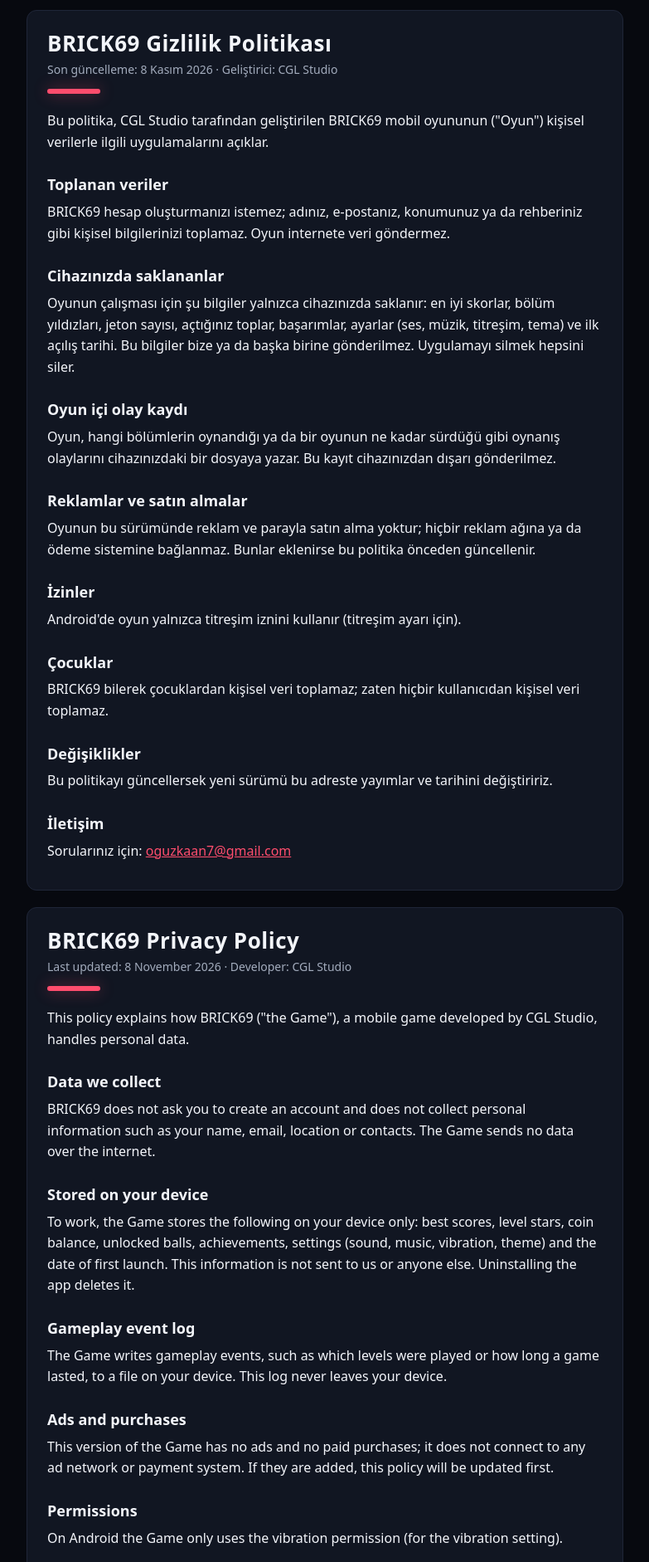
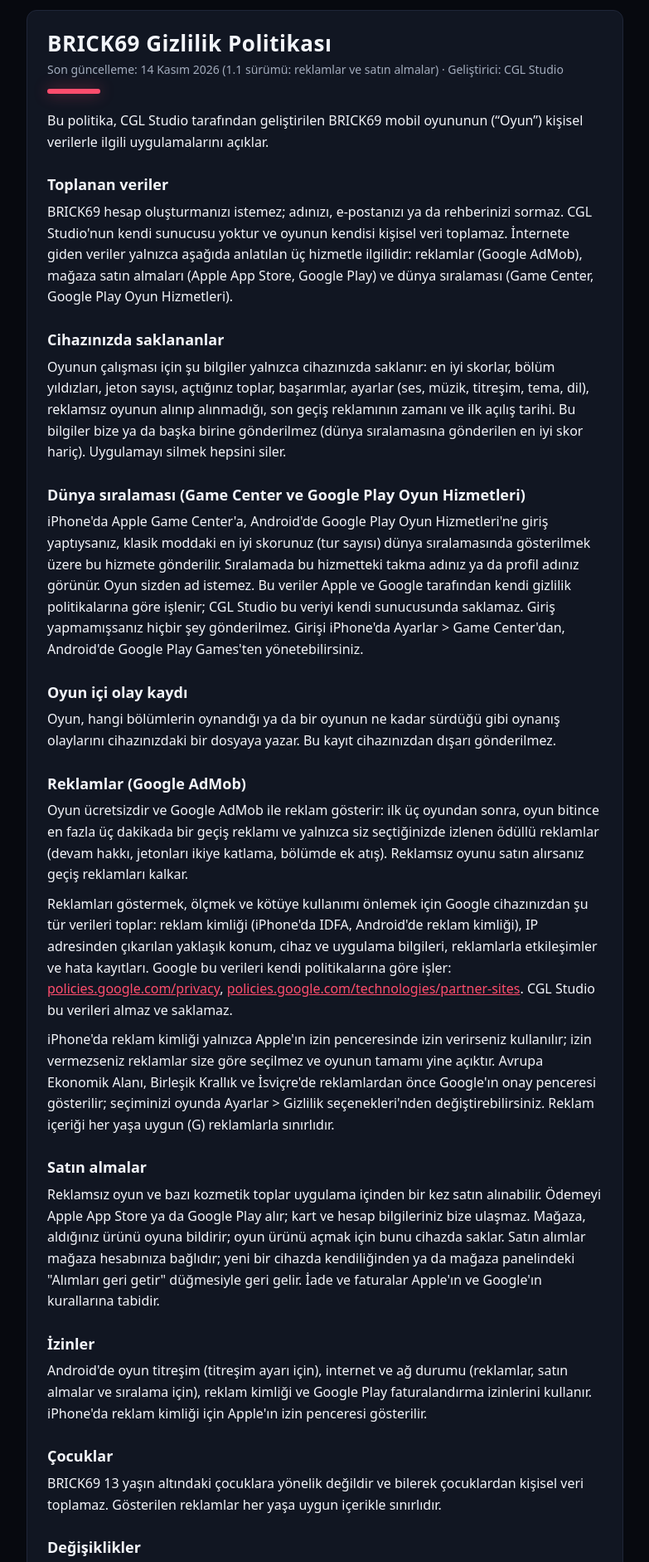
Before and after one commit to oguzkaan7/oguzkaan7.github.io, a plain HTML site: page brick69/gizlilik.html in a window 1280 px wide. Shown: the part 60-1942 px from the top of the page at 83% size, without its empty margins (248-1031 px from the left). Drawn offline with Linux system fonts and the light colour scheme.

Commit message:
BRICK69 gizlilik politikası: 1.1 (AdMob reklamları ve uygulama içi satın almalar)
Co-Authored-By: Claude Opus 5.5 <noreply@anthropic.com>

```diff
--- a/brick69/gizlilik.html
+++ b/brick69/gizlilik.html
@@ -27,48 +27,80 @@
 
   <article lang="tr" id="tr">
     <h1>BRICK69 Gizlilik Politikası</h1>
-    <p class="muted">Son güncelleme: 8 Kasım 2026 · Geliştirici: CGL Studio</p>
+    <p class="muted">Son güncelleme: 14 Kasım 2026 (1.1 sürümü: reklamlar ve satın almalar) · Geliştirici: CGL Studio</p>
     <div class="bar"></div>
-    <p>Bu politika, CGL Studio tarafından geliştirilen BRICK69 mobil oyununun (&quot;Oyun&quot;) kişisel verilerle ilgili uygulamalarını açıklar.</p>
+    <p>Bu politika, CGL Studio tarafından geliştirilen BRICK69 mobil oyununun (“Oyun”) kişisel verilerle ilgili uygulamalarını açıklar.</p>
+
     <h2>Toplanan veriler</h2>
-    <p>BRICK69 hesap oluşturmanızı istemez; adınız, e-postanız, konumunuz ya da rehberiniz gibi kişisel bilgilerinizi toplamaz. Oyun internete veri göndermez.</p>
+    <p>BRICK69 hesap oluşturmanızı istemez; adınızı, e-postanızı ya da rehberinizi sormaz. CGL Studio'nun kendi sunucusu yoktur ve oyunun kendisi kişisel veri toplamaz. İnternete giden veriler yalnızca aşağıda anlatılan üç hizmetle ilgilidir: reklamlar (Google AdMob), mağaza satın almaları (Apple App Store, Google Play) ve dünya sıralaması (Game Center, Google Play Oyun Hizmetleri).</p>
+
     <h2>Cihazınızda saklananlar</h2>
-    <p>Oyunun çalışması için şu bilgiler yalnızca cihazınızda saklanır: en iyi skorlar, bölüm yıldızları, jeton sayısı, açtığınız toplar, başarımlar, ayarlar (ses, müzik, titreşim, tema) ve ilk açılış tarihi. Bu bilgiler bize ya da başka birine gönderilmez. Uygulamayı silmek hepsini siler.</p>
+    <p>Oyunun çalışması için şu bilgiler yalnızca cihazınızda saklanır: en iyi skorlar, bölüm yıldızları, jeton sayısı, açtığınız toplar, başarımlar, ayarlar (ses, müzik, titreşim, tema, dil), reklamsız oyunun alınıp alınmadığı, son geçiş reklamının zamanı ve ilk açılış tarihi. Bu bilgiler bize ya da başka birine gönderilmez (dünya sıralamasına gönderilen en iyi skor hariç). Uygulamayı silmek hepsini siler.</p>
+
+    <h2>Dünya sıralaması (Game Center ve Google Play Oyun Hizmetleri)</h2>
+    <p>iPhone'da Apple Game Center'a, Android'de Google Play Oyun Hizmetleri'ne giriş yaptıysanız, klasik moddaki en iyi skorunuz (tur sayısı) dünya sıralamasında gösterilmek üzere bu hizmete gönderilir. Sıralamada bu hizmetteki takma adınız ya da profil adınız görünür. Oyun sizden ad istemez. Bu veriler Apple ve Google tarafından kendi gizlilik politikalarına göre işlenir; CGL Studio bu veriyi kendi sunucusunda saklamaz. Giriş yapmamışsanız hiçbir şey gönderilmez. Girişi iPhone'da Ayarlar &gt; Game Center'dan, Android'de Google Play Games'ten yönetebilirsiniz.</p>
+
     <h2>Oyun içi olay kaydı</h2>
     <p>Oyun, hangi bölümlerin oynandığı ya da bir oyunun ne kadar sürdüğü gibi oynanış olaylarını cihazınızdaki bir dosyaya yazar. Bu kayıt cihazınızdan dışarı gönderilmez.</p>
-    <h2>Reklamlar ve satın almalar</h2>
-    <p>Oyunun bu sürümünde reklam ve parayla satın alma yoktur; hiçbir reklam ağına ya da ödeme sistemine bağlanmaz. Bunlar eklenirse bu politika önceden güncellenir.</p>
+
+    <h2>Reklamlar (Google AdMob)</h2>
+    <p>Oyun ücretsizdir ve Google AdMob ile reklam gösterir: ilk üç oyundan sonra, oyun bitince en fazla üç dakikada bir geçiş reklamı ve yalnızca siz seçtiğinizde izlenen ödüllü reklamlar (devam hakkı, jetonları ikiye katlama, bölümde ek atış). Reklamsız oyunu satın alırsanız geçiş reklamları kalkar.</p>
+    <p>Reklamları göstermek, ölçmek ve kötüye kullanımı önlemek için Google cihazınızdan şu tür verileri toplar: reklam kimliği (iPhone'da IDFA, Android'de reklam kimliği), IP adresinden çıkarılan yaklaşık konum, cihaz ve uygulama bilgileri, reklamlarla etkileşimler ve hata kayıtları. Google bu verileri kendi politikalarına göre işler: <a href="https://policies.google.com/privacy">policies.google.com/privacy</a>, <a href="https://policies.google.com/technologies/partner-sites">policies.google.com/technologies/partner-sites</a>. CGL Studio bu verileri almaz ve saklamaz.</p>
+    <p>iPhone'da reklam kimliği yalnızca Apple'ın izin penceresinde izin verirseniz kullanılır; izin vermezseniz reklamlar size göre seçilmez ve oyunun tamamı yine açıktır. Avrupa Ekonomik Alanı, Birleşik Krallık ve İsviçre'de reklamlardan önce Google'ın onay penceresi gösterilir; seçiminizi oyunda Ayarlar &gt; Gizlilik seçenekleri'nden değiştirebilirsiniz. Reklam içeriği her yaşa uygun (G) reklamlarla sınırlıdır.</p>
+
+    <h2>Satın almalar</h2>
+    <p>Reklamsız oyun ve bazı kozmetik toplar uygulama içinden bir kez satın alınabilir. Ödemeyi Apple App Store ya da Google Play alır; kart ve hesap bilgileriniz bize ulaşmaz. Mağaza, aldığınız ürünü oyuna bildirir; oyun ürünü açmak için bunu cihazda saklar. Satın alımlar mağaza hesabınıza bağlıdır; yeni bir cihazda kendiliğinden ya da mağaza panelindeki "Alımları geri getir" düğmesiyle geri gelir. İade ve faturalar Apple'ın ve Google'ın kurallarına tabidir.</p>
+
     <h2>İzinler</h2>
-    <p>Android&#x27;de oyun yalnızca titreşim iznini kullanır (titreşim ayarı için).</p>
+    <p>Android'de oyun titreşim (titreşim ayarı için), internet ve ağ durumu (reklamlar, satın almalar ve sıralama için), reklam kimliği ve Google Play faturalandırma izinlerini kullanır. iPhone'da reklam kimliği için Apple'ın izin penceresi gösterilir.</p>
+
     <h2>Çocuklar</h2>
-    <p>BRICK69 bilerek çocuklardan kişisel veri toplamaz; zaten hiçbir kullanıcıdan kişisel veri toplamaz.</p>
+    <p>BRICK69 13 yaşın altındaki çocuklara yönelik değildir ve bilerek çocuklardan kişisel veri toplamaz. Gösterilen reklamlar her yaşa uygun içerikle sınırlıdır.</p>
+
     <h2>Değişiklikler</h2>
     <p>Bu politikayı güncellersek yeni sürümü bu adreste yayımlar ve tarihini değiştiririz.</p>
+
     <h2>İletişim</h2>
-    <p>Sorularınız için: <a href="mailto:oguzkaan7@gmail.com">oguzkaan7@gmail.com</a></p>
+    <p>Sorularınız için: oguzkaan7@gmail.com</p>
   </article>
 
   <article lang="en" id="en">
     <h1>BRICK69 Privacy Policy</h1>
-    <p class="muted">Last updated: 8 November 2026 · Developer: CGL Studio</p>
+    <p class="muted">Last updated: 14 November 2026 (version 1.1: ads and purchases) · Developer: CGL Studio</p>
     <div class="bar"></div>
-    <p>This policy explains how BRICK69 (&quot;the Game&quot;), a mobile game developed by CGL Studio, handles personal data.</p>
+    <p>This policy explains how BRICK69 (“the Game”), a mobile game developed by CGL Studio, handles personal data.</p>
+
     <h2>Data we collect</h2>
-    <p>BRICK69 does not ask you to create an account and does not collect personal information such as your name, email, location or contacts. The Game sends no data over the internet.</p>
+    <p>BRICK69 does not ask you to create an account and never asks for your name, email or contacts. CGL Studio runs no servers of its own, and the Game itself collects no personal data. Data leaves your device only through the three services described below: ads (Google AdMob), store purchases (Apple App Store, Google Play) and the world leaderboard (Game Center, Google Play Games Services).</p>
+
     <h2>Stored on your device</h2>
-    <p>To work, the Game stores the following on your device only: best scores, level stars, coin balance, unlocked balls, achievements, settings (sound, music, vibration, theme) and the date of first launch. This information is not sent to us or anyone else. Uninstalling the app deletes it.</p>
+    <p>To work, the Game stores the following on your device only: best scores, level stars, coin balance, unlocked balls, achievements, settings (sound, music, vibration, theme, language), whether ad-free play was bought, when the last between-games ad was shown, and the date of first launch. This information is not sent to us or anyone else (except the best score sent to the world leaderboard). Uninstalling the app deletes it.</p>
+
+    <h2>World leaderboard (Game Center and Google Play Games Services)</h2>
+    <p>If you are signed in to Apple Game Center on iPhone or Google Play Games Services on Android, your best Classic score (number of turns) is sent to that service to be shown on the world leaderboard. The leaderboard shows your nickname or profile name from that service; the Game never asks for a name. Apple and Google process this data under their own privacy policies; CGL Studio does not store it on its own servers. If you are not signed in, nothing is sent. You can manage sign-in under Settings &gt; Game Center on iPhone, or in Google Play Games on Android.</p>
+
     <h2>Gameplay event log</h2>
     <p>The Game writes gameplay events, such as which levels were played or how long a game lasted, to a file on your device. This log never leaves your device.</p>
-    <h2>Ads and purchases</h2>
-    <p>This version of the Game has no ads and no paid purchases; it does not connect to any ad network or payment system. If they are added, this policy will be updated first.</p>
+
+    <h2>Ads (Google AdMob)</h2>
+    <p>The Game is free and shows ads through Google AdMob: after your first three games, an ad between games at most once every three minutes when a game ends, and rewarded ads that play only when you choose them (a continue, doubling your coins, extra shots in a level). Buying ad-free play removes the ads between games.</p>
+    <p>To show and measure ads and to prevent abuse, Google collects data such as the advertising identifier (IDFA on iPhone, advertising ID on Android), approximate location derived from your IP address, device and app information, ad interactions and crash logs. Google processes this data under its own policies: <a href="https://policies.google.com/privacy">policies.google.com/privacy</a>, <a href="https://policies.google.com/technologies/partner-sites">policies.google.com/technologies/partner-sites</a>. CGL Studio does not receive or store it.</p>
+    <p>On iPhone the advertising identifier is used only if you allow it in Apple's permission prompt; if you don't, ads are not tailored to you and the whole Game stays available. In the European Economic Area, the United Kingdom and Switzerland, Google's consent form is shown before any ads; you can change your choice in the Game under Settings &gt; Privacy options. Ad content is limited to ads suitable for all ages (G).</p>
+
+    <h2>Purchases</h2>
+    <p>Ad-free play and some cosmetic balls can be bought once inside the app. Payment is taken by the Apple App Store or Google Play; your card and account details never reach us. The store tells the Game which item you bought, and the Game keeps that on your device to unlock it. Purchases belong to your store account and come back on a new device automatically or with the "Recover purchases" button in the shop. Refunds and receipts follow Apple's and Google's rules.</p>
+
     <h2>Permissions</h2>
-    <p>On Android the Game only uses the vibration permission (for the vibration setting).</p>
+    <p>On Android the Game uses the vibration permission (for the vibration setting), internet and network state (for ads, purchases and the leaderboard), the advertising ID and Google Play billing. On iPhone, Apple's permission prompt is shown for the advertising identifier.</p>
+
     <h2>Children</h2>
-    <p>BRICK69 does not knowingly collect personal data from children; it collects no personal data from anyone.</p>
+    <p>BRICK69 is not directed at children under 13 and does not knowingly collect personal data from children. The ads shown are limited to content suitable for all ages.</p>
+
     <h2>Changes</h2>
     <p>If we update this policy, we will publish the new version at this address and change its date.</p>
+
     <h2>Contact</h2>
-    <p>Questions: <a href="mailto:oguzkaan7@gmail.com">oguzkaan7@gmail.com</a></p>
+    <p>Questions: oguzkaan7@gmail.com</p>
   </article>
 
   <footer><a href="https://cglstudio.com/">CGL Studio</a></footer>
```
